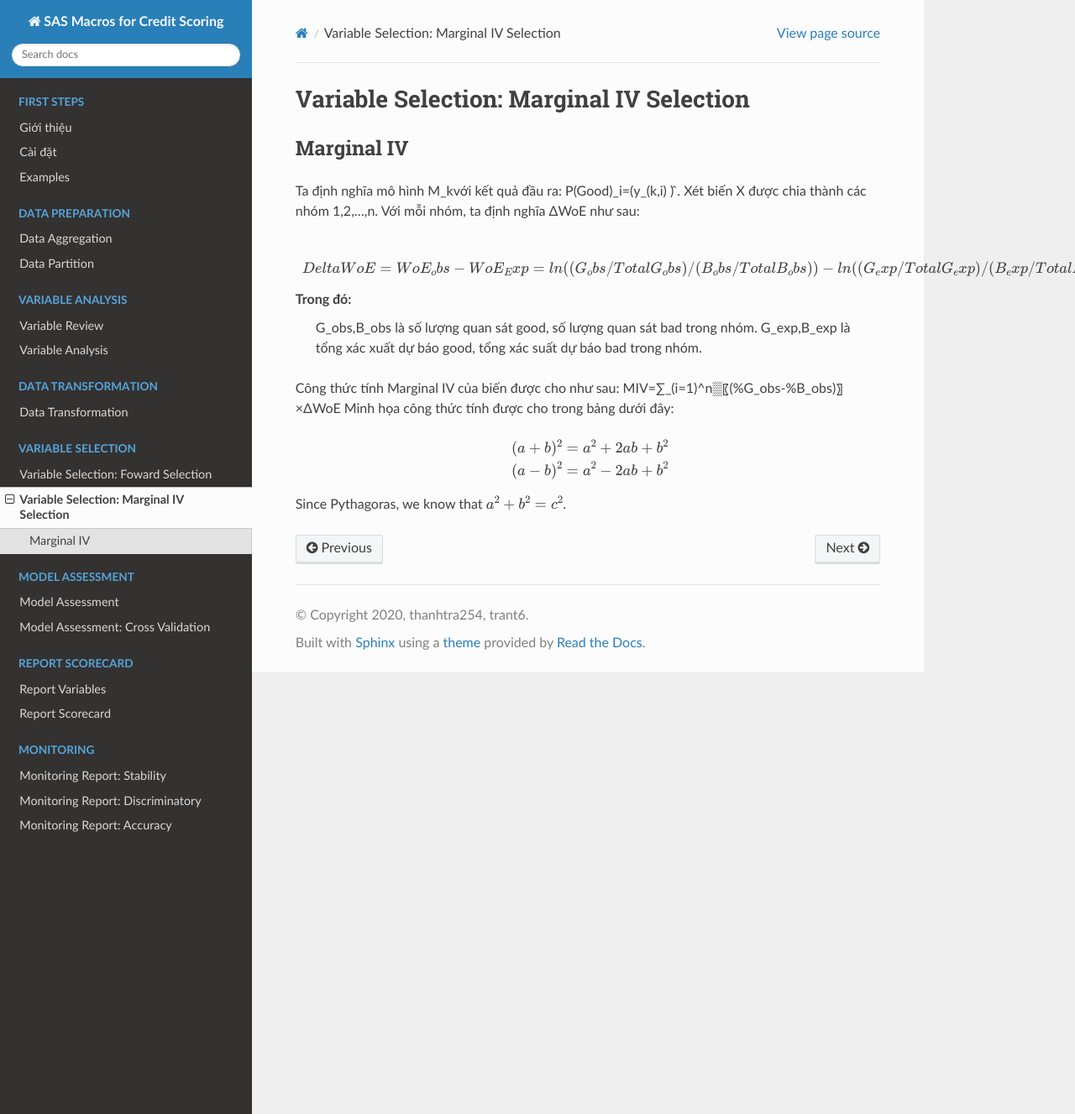
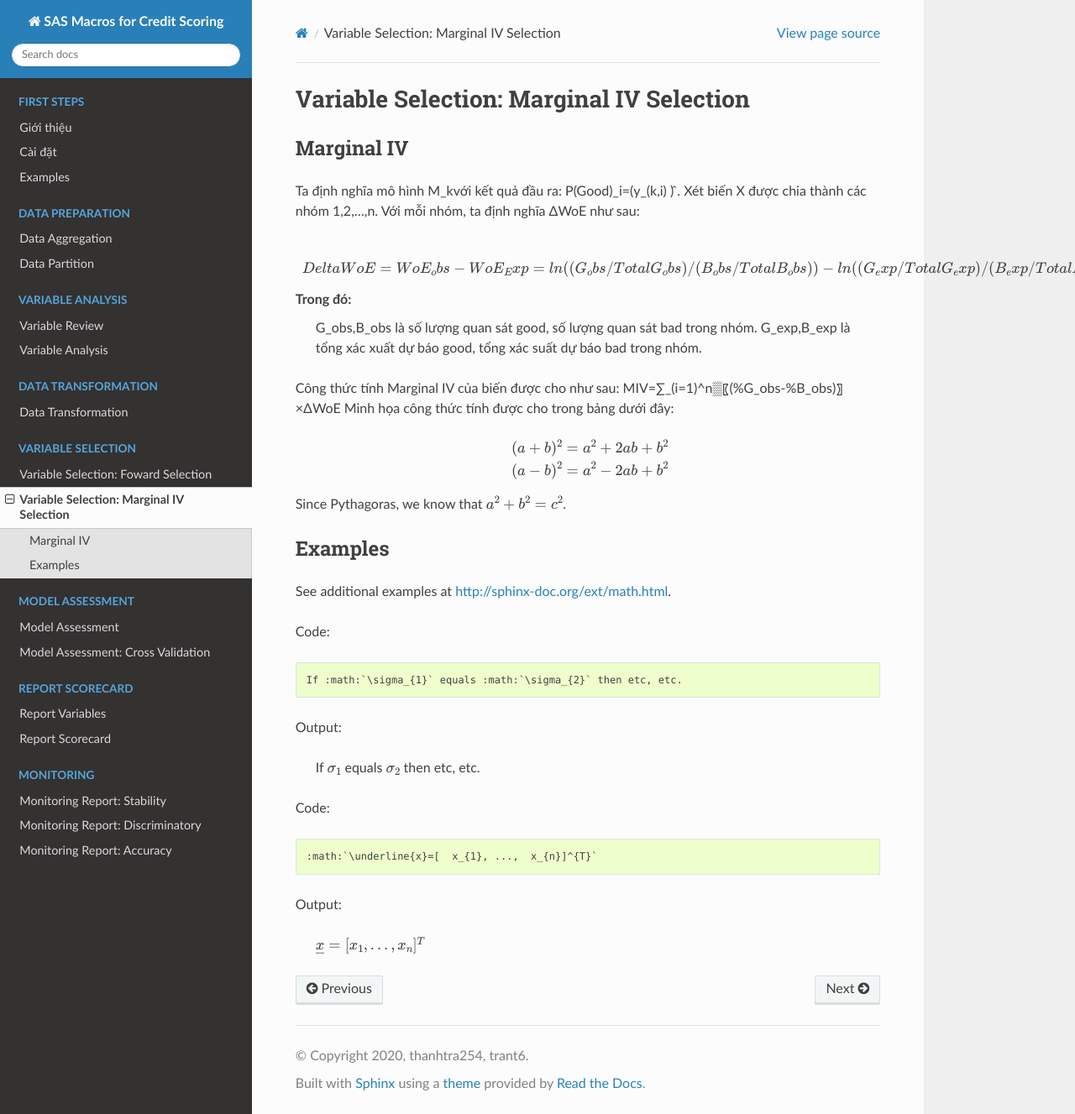
Before and after one commit to thanhtra254/SMCS, a Sphinx documentation site: the page built from docs/post/SelectMarIV.rst, in a window 1280 px wide and 1327 px high. Shown: the whole window at 84% size. Built offline with Sphinx 7.4.7 and the Read the Docs theme 2.0.0, drawn with Linux system fonts in a browser that asks for light colours; comment, search, counter and statistics services are not loaded.

Commit message:
Update SelectMarIV.rst

```diff
--- a/docs/post/SelectMarIV.rst
+++ b/docs/post/SelectMarIV.rst
@@ -25,3 +25,24 @@ Minh họa công thức tính được cho trong bảng dưới đây:
    (a - b)^2 = a^2 - 2ab + b^2
 
 Since Pythagoras, we know that :math:`a^2 + b^2 = c^2`.
+
+Examples
+========
+
+See additional examples at http://sphinx-doc.org/ext/math.html.
+
+Code::
+
+      If :math:`\sigma_{1}` equals :math:`\sigma_{2}` then etc, etc.
+
+Output:
+
+      If :math:`\sigma_{1}` equals :math:`\sigma_{2}` then etc, etc.
+
+Code::
+
+      :math:`\underline{x}=[  x_{1}, ...,  x_{n}]^{T}`
+
+Output:
+
+      :math:`\underline{x}=[  x_{1}, ...,  x_{n}]^{T}`
```
